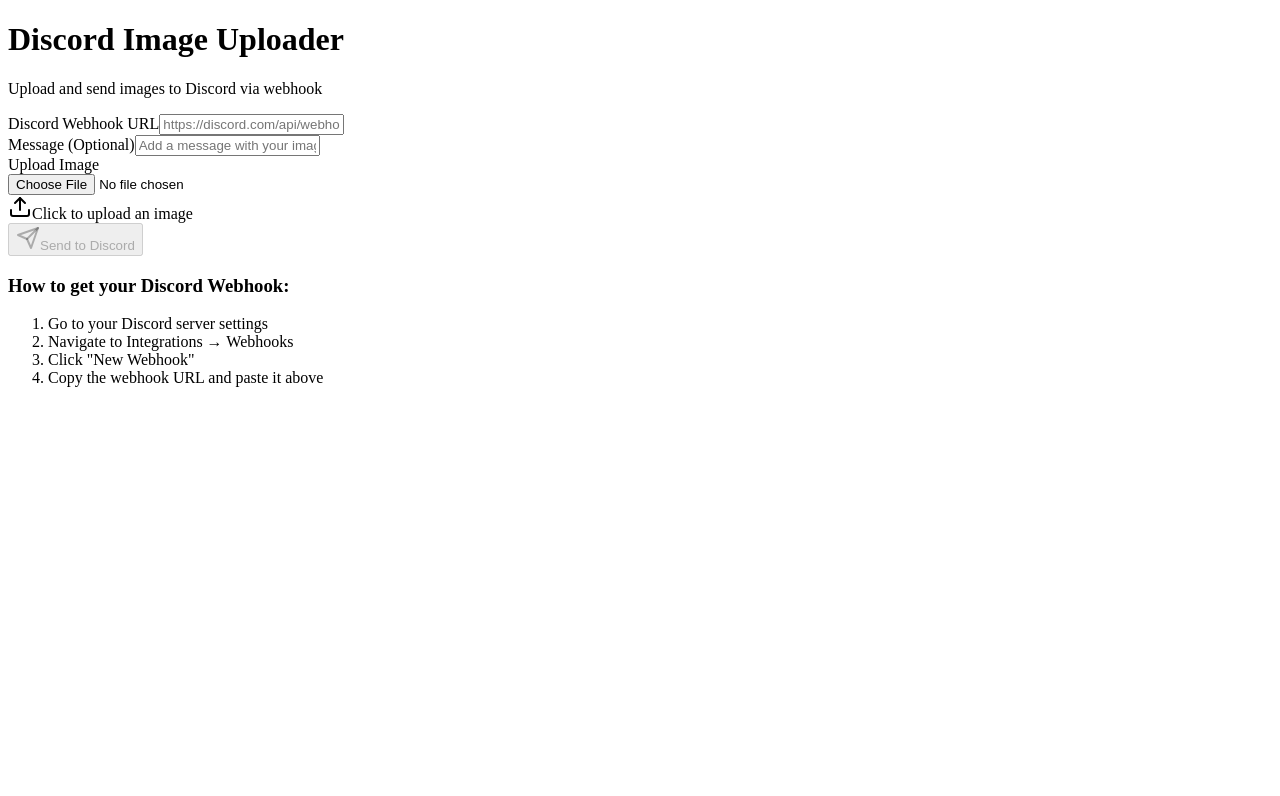
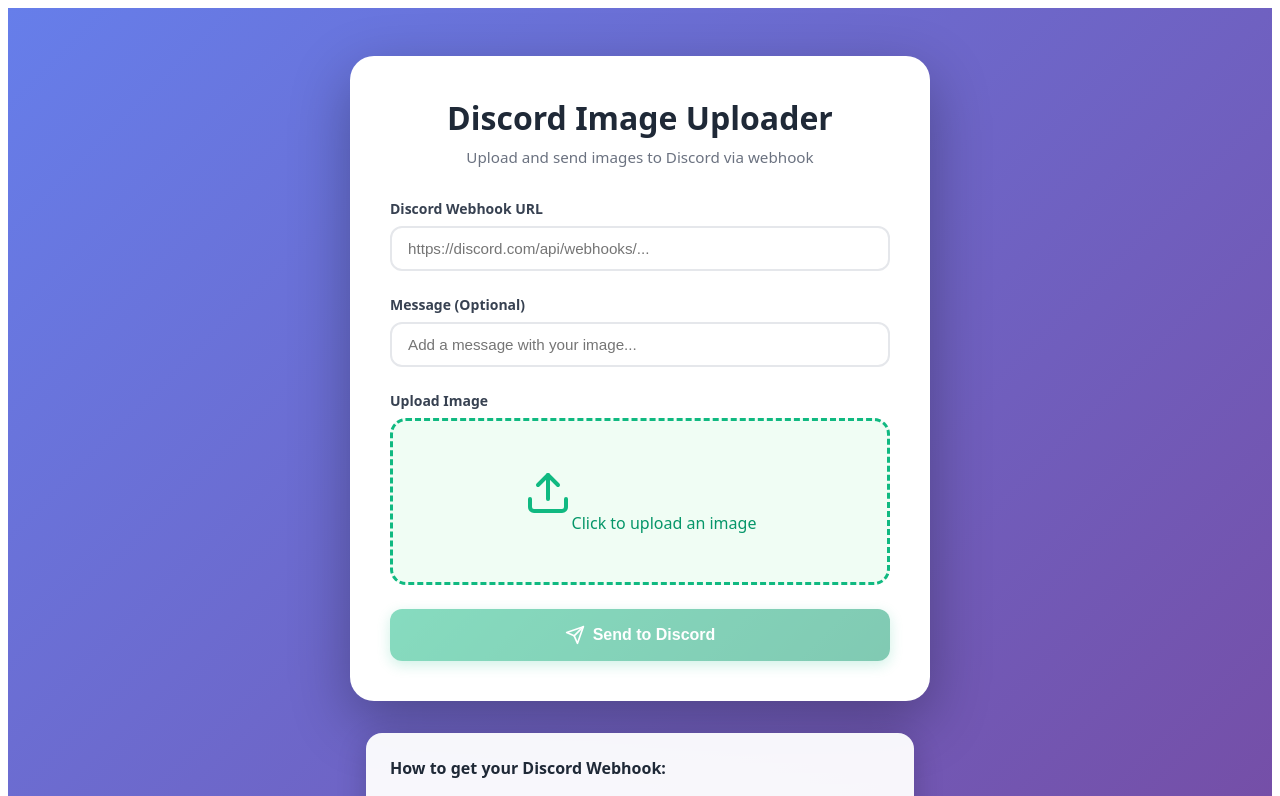
Before and after one commit to Gaber68/Website-to-discord-image-upload, a Next.js app: page / in a window 1280 px wide. Shown: the top 796 px of the page. Built offline with nearby package versions, Linux system fonts and the light colour scheme.

Commit message:
Update index.js

```diff
--- a/pages/index.js
+++ b/pages/index.js
@@ -32,7 +32,10 @@
     try {
       const formData = new FormData();
       formData.append('file', image);
-      if (message) formData.append('content', message);
+
+      if (message) {
+        formData.append('content', message);
+      }
 
       const response = await fetch(webhook, {
         method: 'POST',
@@ -44,8 +47,6 @@
         setImage(null);
         setPreview(null);
         setMessage('');
-        const fileInput = document.getElementById('file-upload');
-        if (fileInput) fileInput.value = '';
       } else {
         setStatus('error:Failed to send image. Check your webhook URL.');
       }
@@ -56,96 +57,247 @@
     }
   };
 
+  const styles = {
+    container: {
+      minHeight: '100vh',
+      background: 'linear-gradient(135deg, #667eea 0%, #764ba2 100%)',
+      padding: '3rem 1.5rem',
+      fontFamily: 'system-ui, -apple-system, sans-serif',
+      display: 'flex',
+      flexDirection: 'column',
+      alignItems: 'center',
+      justifyContent: 'center'
+    },
+    card: {
+      width: '100%',
+      maxWidth: '500px',
+      background: 'white',
+      borderRadius: '1.5rem',
+      boxShadow: '0 20px 60px rgba(0, 0, 0, 0.3)',
+      padding: '2.5rem',
+      marginBottom: '2rem'
+    },
+    header: {
+      textAlign: 'center',
+      marginBottom: '2rem'
+    },
+    title: {
+      fontSize: '2rem',
+      fontWeight: 'bold',
+      color: '#1f2937',
+      marginBottom: '0.5rem',
+      margin: '0 0 0.5rem 0'
+    },
+    subtitle: {
+      color: '#6b7280',
+      fontSize: '0.95rem',
+      margin: 0
+    },
+    formGroup: {
+      marginBottom: '1.5rem'
+    },
+    label: {
+      display: 'block',
+      fontSize: '0.875rem',
+      fontWeight: '600',
+      color: '#374151',
+      marginBottom: '0.5rem'
+    },
+    input: {
+      width: '100%',
+      padding: '0.75rem 1rem',
+      border: '2px solid #e5e7eb',
+      borderRadius: '0.75rem',
+      fontSize: '0.95rem',
+      boxSizing: 'border-box',
+      transition: 'border-color 0.2s',
+      outline: 'none'
+    },
+    uploadArea: {
+      display: 'flex',
+      alignItems: 'center',
+      justifyContent: 'center',
+      width: '100%',
+      padding: '3rem 2rem',
+      border: '3px dashed #10b981',
+      borderRadius: '1rem',
+      cursor: 'pointer',
+      background: '#f0fdf4',
+      transition: 'all 0.3s',
+      boxSizing: 'border-box'
+    },
+    uploadAreaHover: {
+      borderColor: '#059669',
+      background: '#dcfce7'
+    },
+    button: {
+      width: '100%',
+      background: 'linear-gradient(135deg, #10b981 0%, #059669 100%)',
+      color: 'white',
+      fontWeight: '600',
+      padding: '1rem',
+      borderRadius: '0.75rem',
+      border: 'none',
+      cursor: 'pointer',
+      display: 'flex',
+      alignItems: 'center',
+      justifyContent: 'center',
+      gap: '0.5rem',
+      fontSize: '1rem',
+      transition: 'transform 0.2s, box-shadow 0.2s',
+      boxShadow: '0 4px 14px rgba(16, 185, 129, 0.4)'
+    },
+    buttonHover: {
+      transform: 'translateY(-2px)',
+      boxShadow: '0 6px 20px rgba(16, 185, 129, 0.5)'
+    },
+    buttonDisabled: {
+      opacity: 0.5,
+      cursor: 'not-allowed',
+      transform: 'none'
+    },
+    preview: {
+      width: '100%',
+      maxHeight: '300px',
+      objectFit: 'contain',
+      borderRadius: '0.75rem',
+      boxShadow: '0 4px 12px rgba(0, 0, 0, 0.1)',
+      border: '3px solid #10b981'
+    },
+    alert: {
+      display: 'flex',
+      alignItems: 'center',
+      gap: '0.75rem',
+      padding: '1rem',
+      borderRadius: '0.75rem',
+      marginTop: '1rem',
+      fontWeight: '500'
+    },
+    alertSuccess: {
+      background: '#d1fae5',
+      color: '#065f46',
+      border: '2px solid #10b981'
+    },
+    alertError: {
+      background: '#fee2e2',
+      color: '#991b1b',
+      border: '2px solid #ef4444'
+    },
+    instructions: {
+      width: '100%',
+      maxWidth: '500px',
+      background: 'rgba(255, 255, 255, 0.95)',
+      borderRadius: '1rem',
+      padding: '1.5rem',
+      fontSize: '0.875rem',
+      color: '#374151',
+      boxShadow: '0 10px 30px rgba(0, 0, 0, 0.2)'
+    },
+    instructionsTitle: {
+      fontWeight: '600',
+      marginBottom: '0.75rem',
+      fontSize: '1rem',
+      color: '#1f2937',
+      margin: '0 0 0.75rem 0'
+    },
+    instructionsList: {
+      marginLeft: '1.25rem',
+      lineHeight: '1.8',
+      margin: '0',
+      paddingLeft: '1.25rem'
+    },
+    spinner: {
+      width: '1.25rem',
+      height: '1.25rem',
+      border: '2px solid transparent',
+      borderTopColor: 'white',
+      borderRadius: '50%',
+      animation: 'spin 1s linear infinite'
+    }
+  };
+
   return (
-    <div className="min-h-screen bg-gradient-to-br from-indigo-500 via-purple-500 to-pink-500 p-8 fade-up">
-      <div className="max-w-2xl mx-auto">
-        <div className="glass-card gradient-border rounded-2xl shadow-2xl p-8 fade-up">
-          <div className="text-center mb-8">
-            <h1 className="text-4xl font-bold text-gray-800 mb-2">
-              Discord Image Uploader
-            </h1>
-            <p className="text-gray-600">
-              Upload and send images to Discord via webhook
-            </p>
+    <>
+      <style>{`
+        @keyframes spin {
+          to { transform: rotate(360deg); }
+        }
+        input:focus {
+          border-color: #10b981 !important;
+        }
+      `}</style>
+      <div style={styles.container}>
+        <div style={styles.card}>
+          <div style={styles.header}>
+            <h1 style={styles.title}>Discord Image Uploader</h1>
+            <p style={styles.subtitle}>Upload and send images to Discord via webhook</p>
           </div>
 
-          <div className="space-y-6">
           <div>
-              <label className="block text-sm font-medium text-gray-700 mb-2">
-                Discord Webhook URL
-              </label>
+            <div style={styles.formGroup}>
+              <label style={styles.label}>Discord Webhook URL</label>
               <input
                 type="url"
                 value={webhook}
                 onChange={(e) => setWebhook(e.target.value)}
                 placeholder="https://discord.com/api/webhooks/..."
-                className="w-full px-4 py-2 border border-gray-300 rounded-lg focus:ring-2 focus:ring-purple-500 focus:border-transparent"
+                style={styles.input}
               />
             </div>
 
-            <div>
-              <label className="block text-sm font-medium text-gray-700 mb-2">
-                Message (Optional)
-              </label>
+            <div style={styles.formGroup}>
+              <label style={styles.label}>Message (Optional)</label>
               <input
                 type="text"
                 value={message}
                 onChange={(e) => setMessage(e.target.value)}
                 placeholder="Add a message with your image..."
-                className="w-full px-4 py-2 border border-gray-300 rounded-lg focus:ring-2 focus:ring-purple-500 focus:border-transparent"
+                style={styles.input}
               />
             </div>
 
-            <div>
-              <label className="block text-sm font-medium text-gray-700 mb-2">
-                Upload Image
-              </label>
-              <div className="relative">
+            <div style={styles.formGroup}>
+              <label style={styles.label}>Upload Image</label>
               <input
                 type="file"
                 accept="image/*"
                 onChange={handleImageChange}
-                  className="hidden"
+                style={{ display: 'none' }}
                 id="file-upload"
               />
-                <label
-                  htmlFor="file-upload"
-                  className="flex items-center justify-center w-full px-4 py-8 border-2 border-dashed border-gray-300 rounded-lg cursor-pointer hover:border-purple-500 transition-colors bg-gray-50"
-                >
-                  <div className="text-center">
-                    <Upload className="mx-auto h-12 w-12 text-gray-400 mb-2" />
-                    <span className="text-gray-600">
+              <label htmlFor="file-upload" style={styles.uploadArea}>
+                <div style={{ textAlign: 'center' }}>
+                  <Upload style={{ margin: '0 auto 0.75rem', color: '#10b981' }} size={48} />
+                  <span style={{ color: '#059669', fontWeight: '500' }}>
                     {image ? image.name : 'Click to upload an image'}
                   </span>
                 </div>
               </label>
             </div>
-            </div>
 
             {preview && (
-              <div className="mt-4 fade-up">
-                <p className="text-sm font-medium text-gray-700 mb-2">Preview:</p>
-                <img
-                  src={preview}
-                  alt="Preview"
-                  className="w-full h-64 object-cover rounded-lg shadow-md image-hover"
-                />
+              <div style={styles.formGroup}>
+                <label style={styles.label}>Preview:</label>
+                <img src={preview} alt="Preview" style={styles.preview} />
               </div>
             )}
 
             <button
               onClick={handleSubmit}
               disabled={loading || !image || !webhook}
-              className="w-full bg-gradient-to-r from-purple-600 to-pink-600 text-white font-semibold py-3 rounded-lg glow-button hover:from-purple-700 hover:to-pink-700 disabled:opacity-50 disabled:cursor-not-allowed transition-all flex items-center justify-center gap-2"
+              style={{
+                ...styles.button,
+                ...(loading || !image || !webhook ? styles.buttonDisabled : {})
+              }}
             >
               {loading ? (
                 <>
-                  <div className="animate-spin rounded-full h-5 w-5 border-b-2 border-white"></div>
+                  <div style={styles.spinner}></div>
                   Sending...
                 </>
               ) : (
                 <>
-                  <Send className="h-5 w-5" />
+                  <Send size={20} />
                   Send to Discord
                 </>
               )}
@@ -153,16 +305,15 @@
 
             {status && (
               <div
-                className={`flex items-center gap-2 p-4 rounded-lg fade-up ${
-                  status.startsWith('success')
-                    ? 'bg-green-50 text-green-800'
-                    : 'bg-red-50 text-red-800'
-                }`}
+                style={{
+                  ...styles.alert,
+                  ...(status.startsWith('success') ? styles.alertSuccess : styles.alertError)
+                }}
               >
                 {status.startsWith('success') ? (
-                  <CheckCircle className="h-5 w-5" />
+                  <CheckCircle size={20} />
                 ) : (
-                  <AlertCircle className="h-5 w-5" />
+                  <AlertCircle size={20} />
                 )}
                 <span>{status.split(':')[1]}</span>
               </div>
@@ -170,16 +321,18 @@
           </div>
         </div>
 
-        <div className="mt-8 bg-white bg-opacity-90 rounded-lg p-6 text-sm text-gray-700 fade-up">
-          <h3 className="font-semibold mb-2">How to get your Discord Webhook:</h3>
-          <ol className="list-decimal list-inside space-y-1">
+        <div style={styles.instructions}>
+          <h3 style={styles.instructionsTitle}>
+            How to get your Discord Webhook:
+          </h3>
+          <ol style={styles.instructionsList}>
             <li>Go to your Discord server settings</li>
             <li>Navigate to Integrations → Webhooks</li>
-            <li>Click "New Webhook"</li>
+            <li>Click "New Webhook" or select an existing one</li>
             <li>Copy the webhook URL and paste it above</li>
           </ol>
         </div>
       </div>
-    </div>
+    </>
   );
 }
```
Lines whose indentation alone changed are shown as unchanged.
